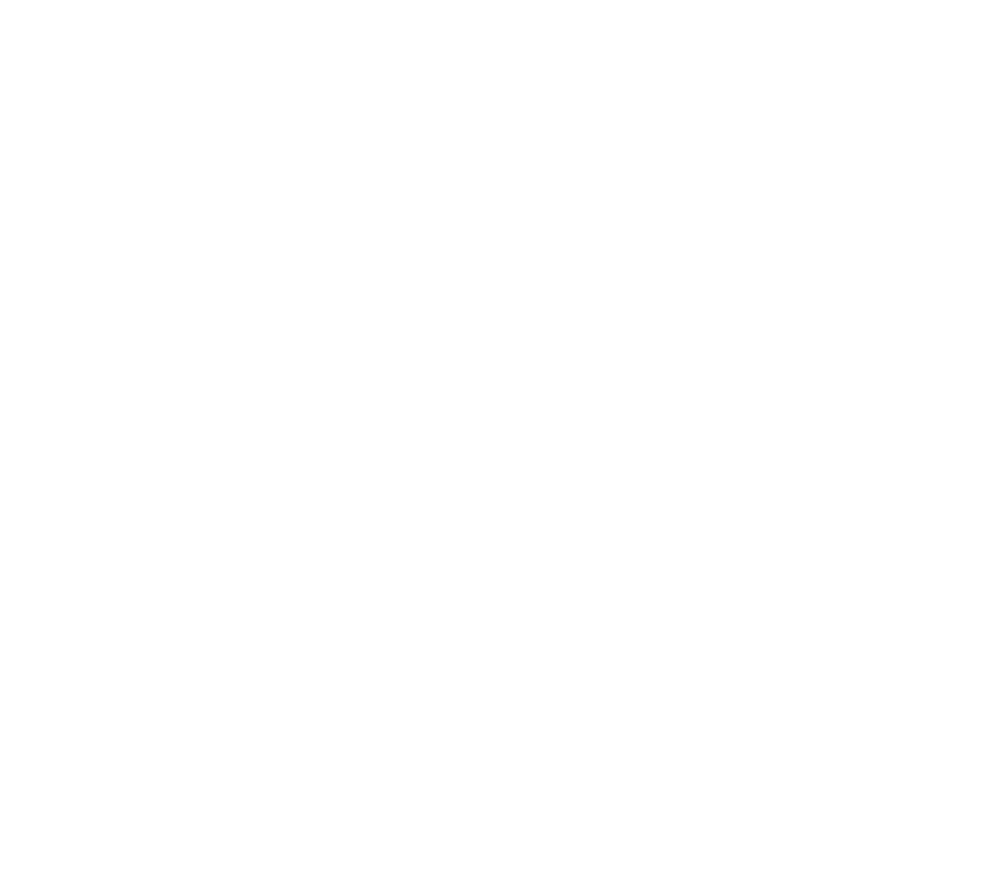
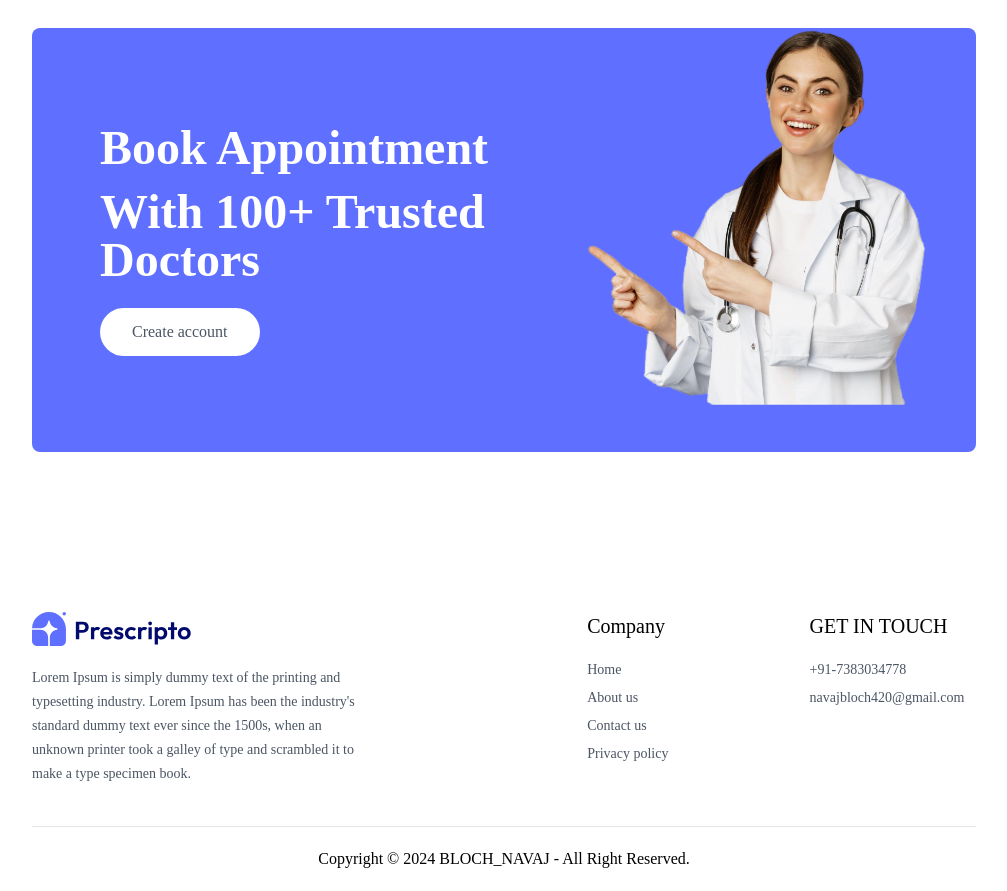
Before and after one commit to Blochnavaj/Doctor_Booking_System, a React (Vite) app in the folder Frontend/: page / in a window 1280 px wide. Shown: the part 2000-2891 px from the top of the page, without its empty margins (136-1143 px from the left). Before the commit the page ends 2012 px from the top, so only its background shows below. Built offline with nearby package versions, Linux system fonts and the light colour scheme; a web font is replaced by a local one.

Commit message:
completed Banner and footer section

```diff
--- a/Frontend/src/App.jsx
+++ b/Frontend/src/App.jsx
@@ -11,6 +11,7 @@
 import Appointments from './Pages/Appointments';
 import NotFound from './Pages/NotFound';
 import Home from './Pages/Home';
+import Footer from './Components/Footer';
 
 function App() {
   return (
@@ -20,7 +21,6 @@
         <Routes>
           <Route path='/' element={<Home/>} />
           <Route path='/about' element={<About/>} />
-
           <Route path='/contact' element={<Contact />} />
           <Route path='/doctor' element={<Doctor />} />
           <Route path='/doctor/:speciality' element={<Doctor />} />
@@ -31,6 +31,7 @@
           <Route path='/appointments/:docId' element={<Appointments />} />
           <Route path='*' element={<NotFound />} />
         </Routes>
+        <Footer/>
       </div>
     </>
   );
--- a/Frontend/src/Components/Banner.jsx
+++ b/Frontend/src/Components/Banner.jsx
@@ -0,0 +1,32 @@
+import React from 'react'
+import { assets } from '../assets/assets'
+import { useNavigate } from 'react-router-dom'
+
+function Banner() {
+
+  const navigated = useNavigate() ;
+
+  const LoginPage = () =>{
+   { navigated('/login'); scrollTo(0,0)}
+  }
+  return (
+    <>
+       <div className='flex bg-primary rounded-lg px-6 sm:px-10 md:px-14 lg:px-12 my-20 md:mx-10'>
+        {/* ----- left side ------- */}
+       <div className='flex-1 py-8 sm:py-10 md:py-16 lg:py-24 lg:pl-5'>
+          <div className='text-xl text-white sm:text-2xl md:text-3xl lg:text-5xl font-bold'>
+            <p>Book Appointment </p>
+            <p className='mt-4'>With 100+ Trusted Doctors</p>
+          </div>
+          <button onClick={LoginPage} className='bg-white text-sm sm:text-base text-gray-600 px-8 py-3 mt-6 rounded-full hover:scale-105 transition-all'>Create account</button>
+       </div>
+          {/* -----  Right side ------- */}
+          <div className=' hidden  md:block md:w-1/2 lg:w-[342px] relative'>
+            <img className='w-full border-0 absolute right-0 mx-w-md' src={assets.appointment_img} alt="" />
+        </div>
+       </div>
+    </>
+  )
+}
+
+export default Banner
--- /dev/null
+++ b/Frontend/src/Components/Footer.jsx
@@ -0,0 +1,46 @@
+import React from 'react'
+import { assets } from '../assets/assets'
+
+function Footer() {
+    return (
+        <>
+            <div className='md:mx-10'>
+                <div className='flex flex-col grid grid-cols-[3fr_1fr_1fr] gap-14 my-10 mt-40 text-sm'>
+                    {/* --------- left section ------ */}
+                    <div  >
+                        <img className='mb-5 w-40' src={assets.logo} alt="" />
+                        <p className='text-gray-600 font-sm w-full md:w-2/3 leading-6'>
+                        Lorem Ipsum is simply dummy text of the printing and typesetting industry. Lorem Ipsum has been the industry's standard dummy text ever since the 1500s, when an unknown printer took a galley of type and scrambled it to make a type specimen book.
+                        </p>
+                    </div>
+                    {/* --------- center section ------ */}
+
+                    <div>
+                      <p className='text-xl font-medium mb-5'>Company</p>
+                      <ul className='flex flex-col gap-2 text-gray-600'>
+                        <li>Home</li>
+                        <li>About us</li>
+                        <li>Contact us</li>
+                        <li>Privacy policy</li>
+                      </ul>
+                    </div>
+                    {/* ---------  Right section ------ */}
+                    <div>
+                        <p className='text-xl font-medium mb-5'>GET IN TOUCH</p>
+                        <ul className='flex flex-col gap-2 text-gray-600'>
+                            <li>+91-7383034778</li>
+                            <li>navajbloch420@gmail.com</li>
+                        </ul>
+                    </div>
+                </div>
+                <div>
+                    {/* ------ comment text -------- */}
+                    <hr />
+                    <p className='py-5 font-sm text-center'>Copyright © 2024 BLOCH_NAVAJ - All Right Reserved.</p>
+                </div>
+            </div>
+        </>
+    )
+}
+
+export default Footer
--- a/Frontend/src/Pages/Home.jsx
+++ b/Frontend/src/Pages/Home.jsx
@@ -2,6 +2,7 @@
 import Header from '../Components/Header'
 import SpecialityMenu from '../Components/SpecialityMenu'
 import TopDoctors from '../Components/TopDoctors'
+import Banner from '../Components/Banner'
 
 function Home() {
   return (
@@ -9,6 +10,7 @@
       <Header/>
       <SpecialityMenu/>
       <TopDoctors/>
+      <Banner/>
     </div>
   )
 }
```
